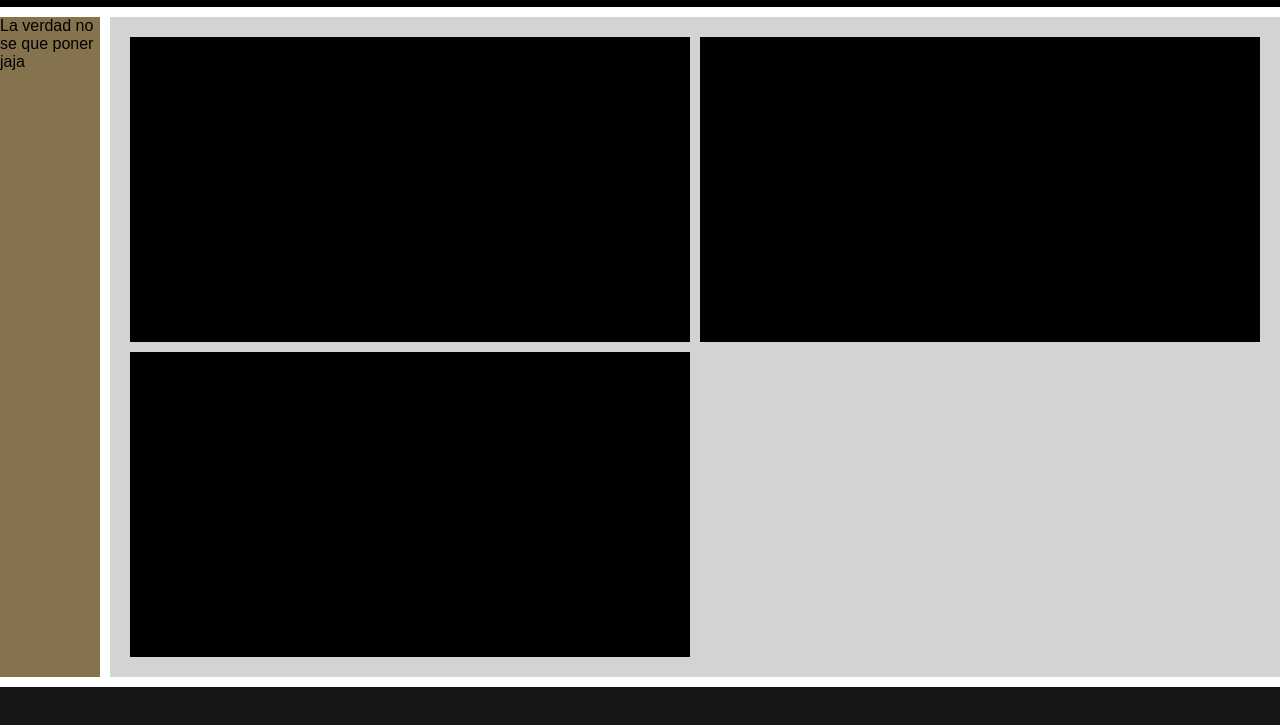
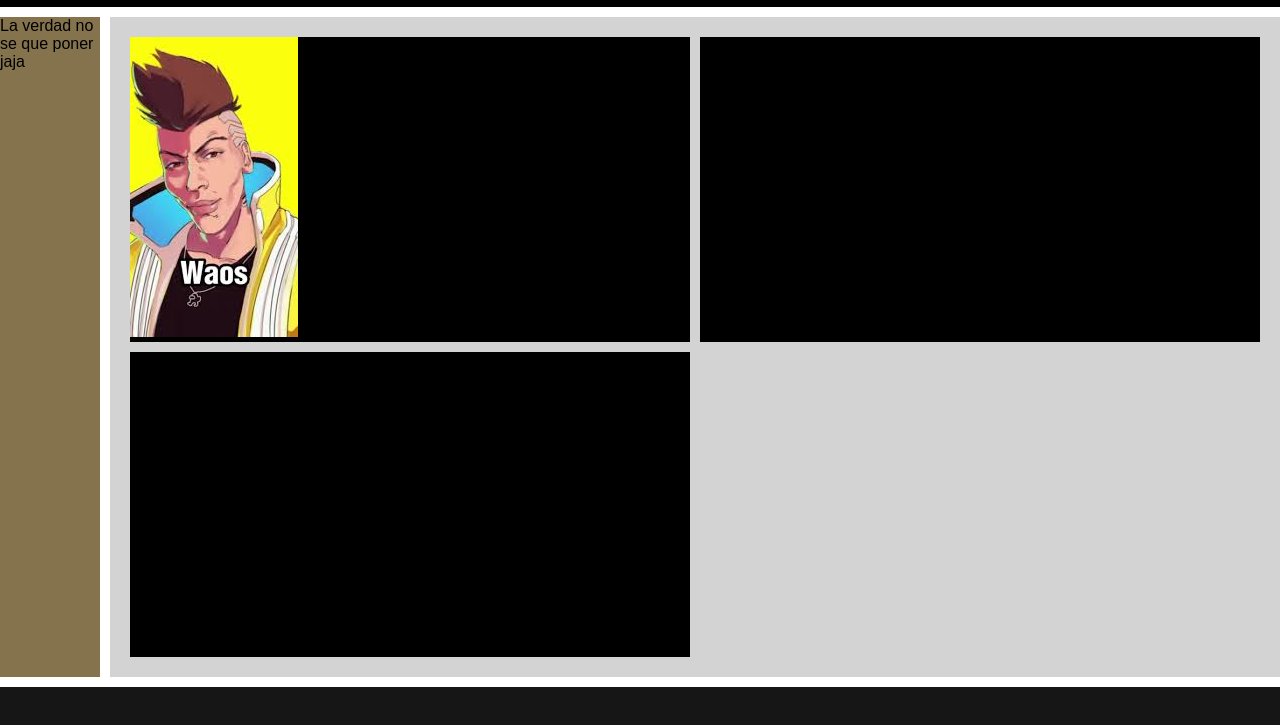
Before and after one commit to LuisMtz-24/LDMPRepo, a plain HTML site: page index.html in a window 1280 px wide. Shown: the part 53-778 px from the top of the page. Drawn offline with Linux system fonts and the light colour scheme.

Commit message:
Adicion de imagen

```diff
--- a/index.html
+++ b/index.html
@@ -17,7 +17,7 @@
         </aside>
 
         <section id="contenido">
-            <div class="cuadro" id="cuadro1"></div>
+            <div class="cuadro" id="cuadro1"><img src="imagenes/images.jpeg" alt=""></div>
             <div class="cuadro" id="cuadro2"></div>
             <div class="cuadro" id="cuadro3"></div>
         </section>
```
Also changed, not shown: imagenes/images.jpeg (added).
